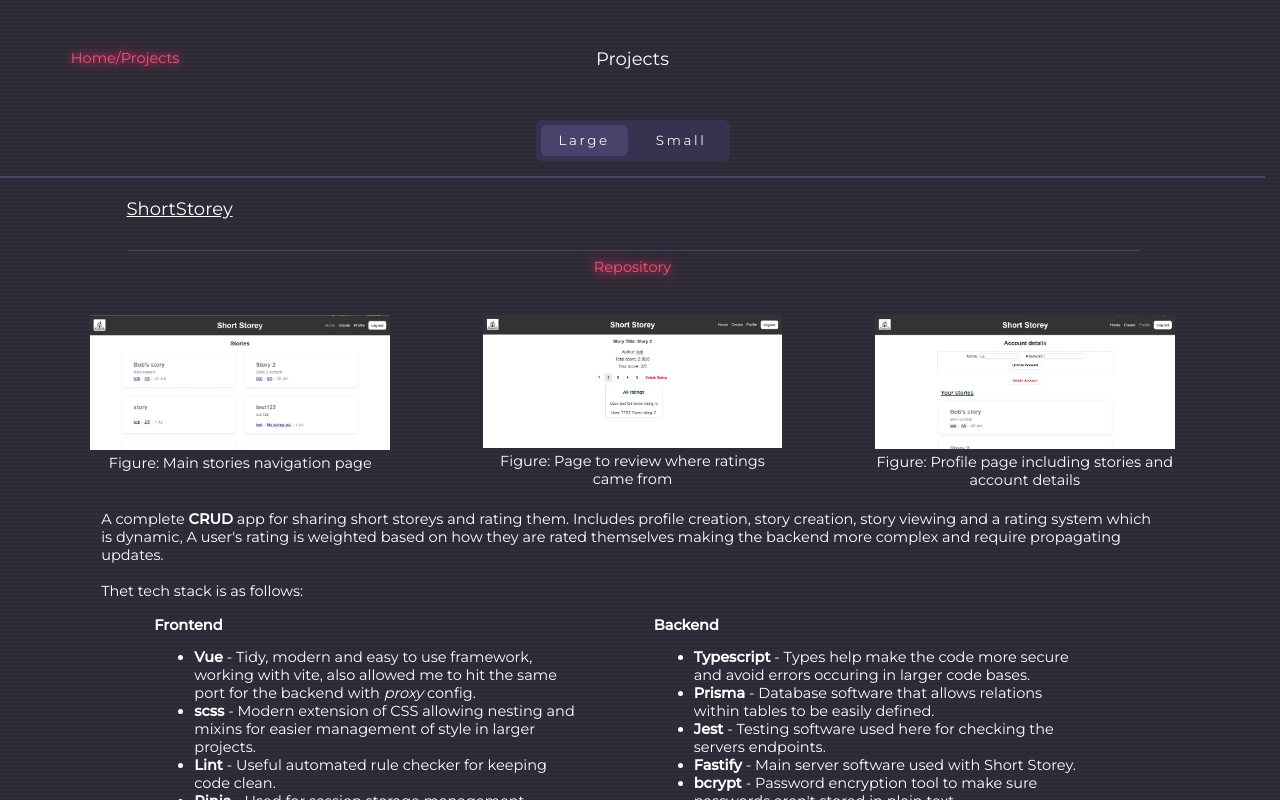
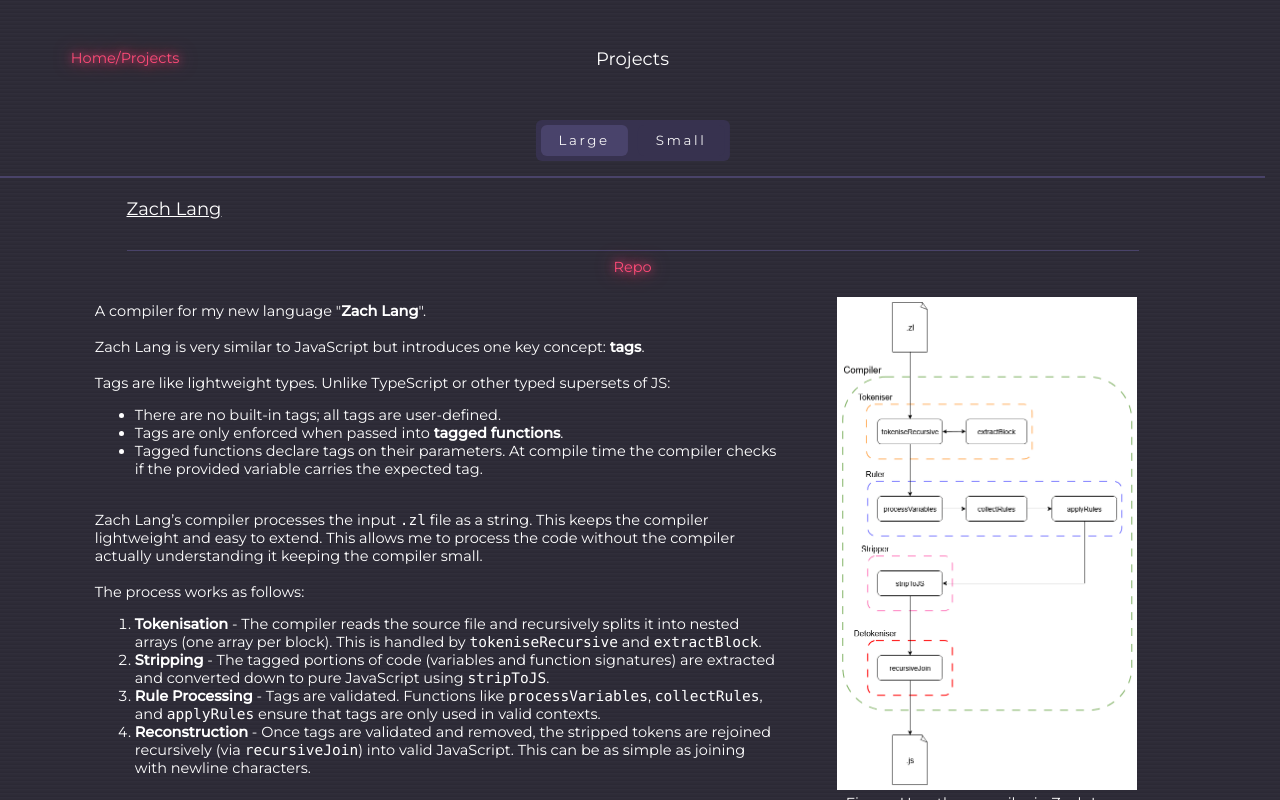
Before and after one commit to zu213/zupstn-website, a React (Create React App) app: page /#/projects in a window 1280 px wide. Built offline with nearby package versions, Linux system fonts and the light colour scheme.

Commit message:
Added zach-lang and hotkey-help projects

```diff
--- a/src/projects/LargeProjects.js
+++ b/src/projects/LargeProjects.js
@@ -9,6 +9,7 @@ import SpotifyRoulette from './large/SpotifyRoulette.js';
 import SquarePaint from './large/SquarePaint.js';
 import TrafficSimulator from './large/TrafficSimulator.js';
 import UnicodeChess from './large/UnicodeChess.js';
+import ZachLang from './large/ZachLang.js';
 
 function LargeProjects() {
 
@@ -33,12 +34,22 @@ function LargeProjects() {
       {mask && <div className='overlay' onClick={hideMask}></div>}
       <div>
         <div className='project-title'>
+            Zach Lang
+        </div>
+        <hr className='limited-hr'/>
+        <ZachLang displayMask={displayMask}/>
+      </div>
+
+      <hr/>
+      <div>
+        <div className='project-title'>
             ShortStorey
         </div>
         <hr className='limited-hr'/>
         <ShortStorey displayMask={displayMask}/>
       </div>
 
+      <hr/>
       <div>
         <div className='project-title'>
             SquarePaint
--- a/src/projects/Projects.css
+++ b/src/projects/Projects.css
@@ -32,6 +32,14 @@
   padding: 1vw;
   vertical-align: top;
   height: 60%;
+}
+
+.medium-project-inline-structure {
+  text-align: left;
+  display: inline-block;
+  width: 30%;
+  padding: 0.5vw;
+  vertical-align: top;
 }
 
 .tight-project-inline-structure {
@@ -128,8 +136,8 @@
 }
 
 .aspect-class video {
-  width: 100%;
-  height: 100%;
+  max-width: 100%;
+  max-height: 100%;
 }
 
 .sudowoodo {
--- a/src/projects/SmallProjects.js
+++ b/src/projects/SmallProjects.js
@@ -3,6 +3,7 @@ import { useState } from 'react';
 
 import BouncingLogo from './small/BouncingLogo.js';
 import FruitLips from './small/FruitLips.js';
+import HotkeyHelp from './small/HotkeyHelp.js';
 import LLMCompare from './small/LLMCompare.js';
 import NPMBusiness from './small/NPMBusiness.js';
 import Peer2Peer from './small/Peer2Peer.js';
@@ -32,6 +33,13 @@ function SmallProjects() {
       <hr/>
       {mask && <div className='overlay' onClick={hideMask}></div>}
       <div className='project-grid'>
+        <div className='project-grid-element'>
+          <div className='project-title'>
+            LLM Compare
+          </div>
+          <HotkeyHelp displayMask={displayMask}/>
+        </div>
+
         <div className='project-grid-element'>
           <div className='project-title'>
             LLM Compare
--- /dev/null
+++ b/src/projects/large/ZachLang.js
@@ -0,0 +1,49 @@
+import compilerDiagram from './media/zachlang.webp';
+
+function ZachLang(props) {
+
+  return (
+    <div>
+      <div>
+        <a href="https://github.com/zu213/zach-lang" className="small-link" target="_blank" rel="noreferrer">Repo</a>
+        <br/>
+      </div>
+      <div className='large-project-inline-structure left-align top-padding indent-mask'>
+          A compiler for my new language "<b>Zach Lang</b>".
+        <br />
+        <br />
+        Zach Lang is very similar to JavaScript but introduces one key concept: <b>tags</b>.
+        <br />
+        <br />
+        Tags are like lightweight types. Unlike TypeScript or other typed supersets of JS:
+        <ul>
+          <li>There are no built-in tags; all tags are user-defined.</li>
+          <li>Tags are only enforced when passed into <b>tagged functions</b>.</li>
+          <li>Tagged functions declare tags on their parameters. At compile time the compiler checks if the provided variable carries the expected tag.</li>
+        </ul>
+        <br />
+        Zach Lang’s compiler processes the input <code>.zl</code> file as a string.
+        This keeps the compiler lightweight and easy to extend.
+        This allows me to process the code without the compiler actually understanding it keeping the compiler small.
+        <br />
+        <br />
+          The process works as follows:
+        <ol>
+          <li><b>Tokenisation</b> - The compiler reads the source file and recursively splits it into nested arrays (one array per block). This is handled by <code>tokeniseRecursive</code> and <code>extractBlock</code>.</li>
+          <li><b>Stripping</b> - The tagged portions of code (variables and function signatures) are extracted and converted down to pure JavaScript using <code>stripToJS</code>.</li>
+          <li><b>Rule Processing</b> - Tags are validated. Functions like <code>processVariables</code>, <code>collectRules</code>, and <code>applyRules</code> ensure that tags are only used in valid contexts.</li>
+          <li><b>Reconstruction</b> - Once tags are validated and removed, the stripped tokens are rejoined recursively (via <code>recursiveJoin</code>) into valid JavaScript. This can be as simple as joining with newline characters.</li>
+        </ol>
+      </div>
+      <div className='medium-project-inline-structure'>
+        <figure onClick={props.displayMask}>
+          <img src={compilerDiagram} alt="Zach Lang compiler diagram"/>
+          <figcaption>Figure: How the compiler in Zach Lang works under the hood.</figcaption>
+        </figure>
+      </div>
+    </div>
+
+  );
+}
+
+export default ZachLang;
--- /dev/null
+++ b/src/projects/small/HotkeyHelp.js
@@ -0,0 +1,29 @@
+
+import hotkeyHelp from './media/hotkeyhelp.webp';
+
+function HotkeyHelp(props) {
+  return (
+    <div>
+      <div>
+        <figure onClick={props.displayMask}>
+          <img className='top-tracks-image' src={hotkeyHelp} alt="hotkey help printout"/>
+          <figcaption>Figure: Graphic to display user's top tracks</figcaption>
+        </figure>
+      </div>
+      <div className='small-repo-link'>
+        <a href="https://github.com/zu213/key-help" className="small-link" target="_blank" rel="noreferrer">Repository</a>
+      </div>
+
+      <div>
+        A shell script that prints out terminal hot keys.
+        <br />
+        <br />
+        This can be triggered with the commaned <code>key-help</code> or <code>ctrl + x + h</code> once installed. It retains the input buffer allowing it to be called mid command.
+        It can also be installed via <code>npx hotkey-help</code>.
+      </div>
+    </div>
+
+  );
+}
+
+export default HotkeyHelp;
```
Also changed, not shown: src/projects/large/media/zachlang.webp (added), src/projects/small/media/hotkeyhelp.webp (added).
